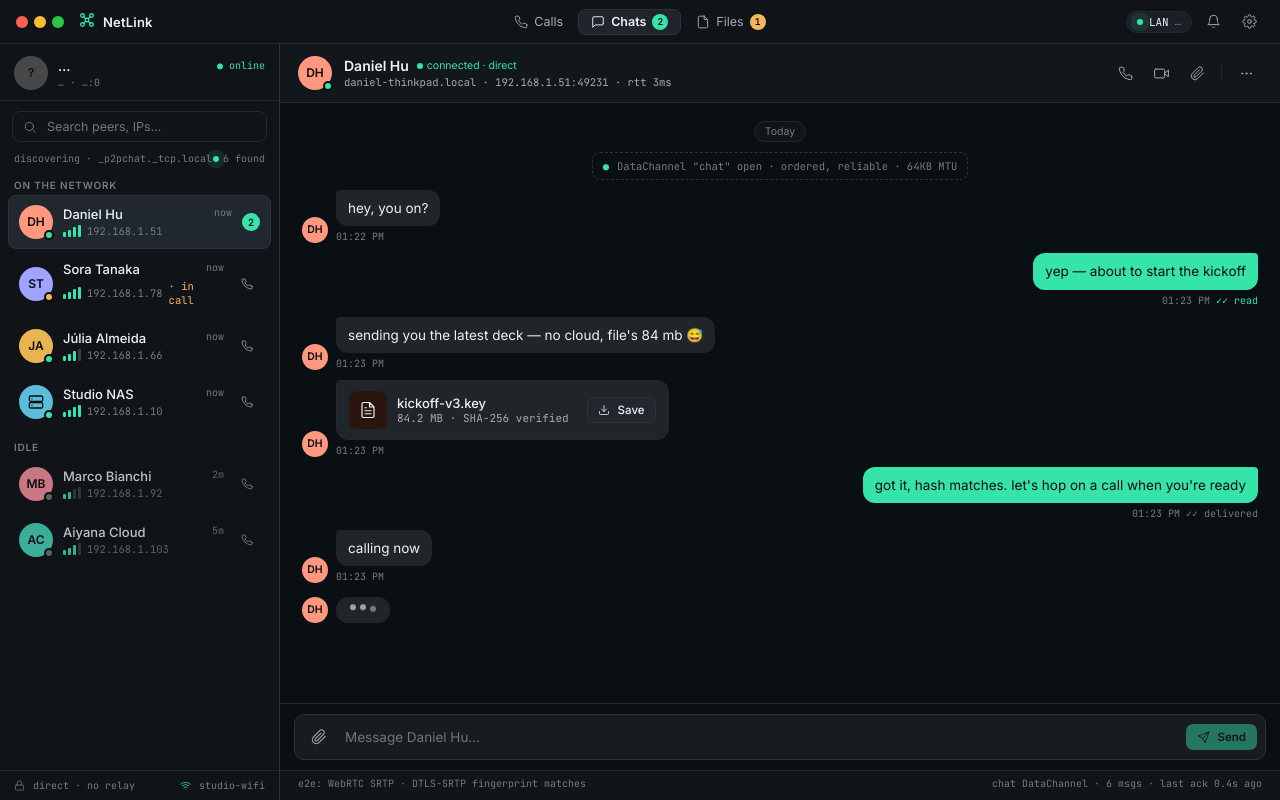
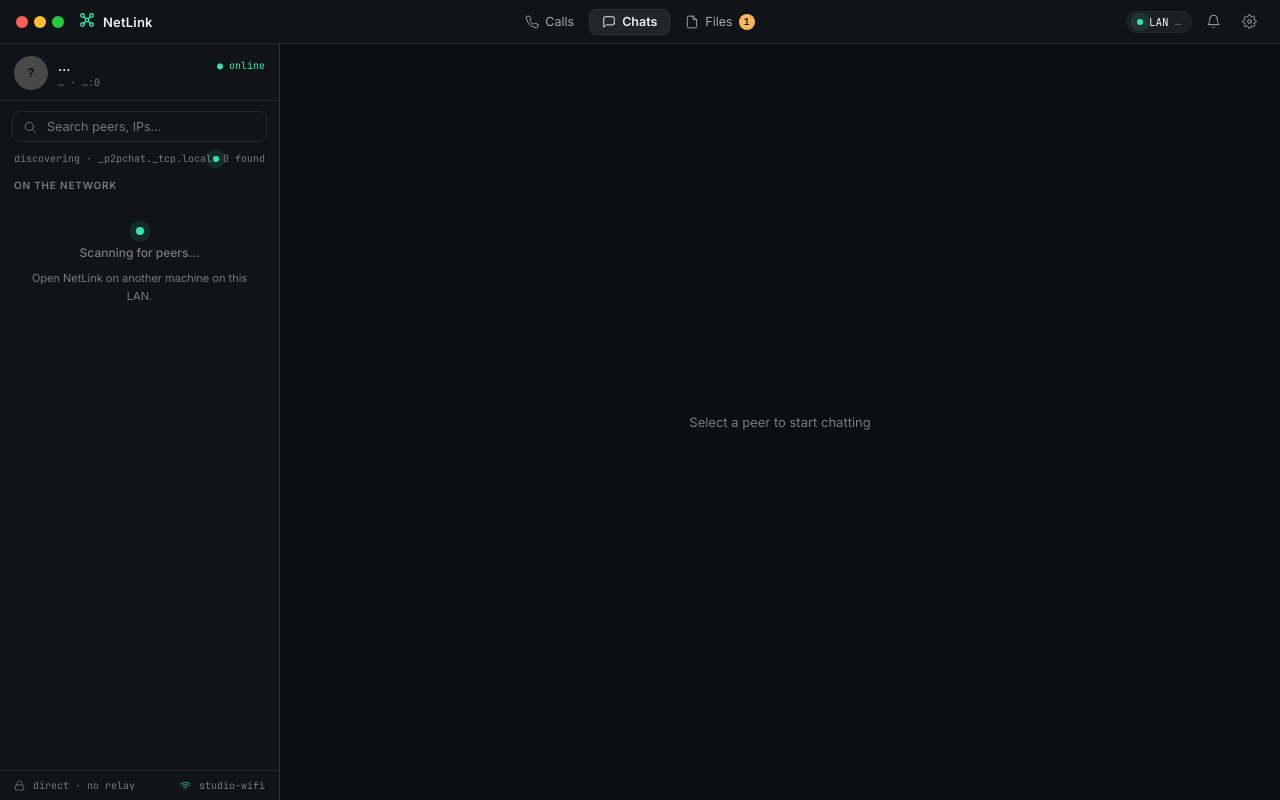
Before and after one commit to kamran202404/NetLink, a React (Vite) app in the folder apps/desktop/: page / in a window 1280 px wide. Built offline with nearby package versions, Linux system fonts and the light colour scheme.

Commit message:
Peer Discovery
Empties mock peer list, wires peer-discovered/peer-lost events

```diff
--- a/apps/desktop/src/App.tsx
+++ b/apps/desktop/src/App.tsx
@@ -1,4 +1,4 @@
-import { useEffect, useRef } from 'react';
+import { useCallback, useEffect, useRef, useState } from 'react';
 import { useSettingsStore } from '@/features/settings/useSettingsStore';
 import { usePeerStore }     from '@/features/peers/usePeerStore';
 import { useCallStore }     from '@/features/calls/useCallStore';
@@ -11,9 +11,12 @@
 import { SettingsModal }    from '@/features/settings/SettingsModal';
 import { IncomingCallModal } from '@/features/calls/IncomingCallModal';
 import { ToastStack, useToasts } from '@/shared/components/Toast';
+import { useTauriEvent }    from '@/tauri/events';
+import type { TauriEvents } from '@/tauri/events';
 import * as Icons from '@/shared/icons';
 import { fmtDuration }      from '@/lib/format';
-import { useState } from 'react';
+import { initialsFromName, colorFromId } from '@/lib/peers';
+import type { Peer }        from '@netlink/core';
 
 type Tab = 'calls' | 'chats' | 'files';
 
@@ -24,6 +27,32 @@
   useEffect(() => {
     useSettingsStore.getState().init().catch(console.error);
   }, []); // eslint-disable-line react-hooks/exhaustive-deps
+
+  // Peer discovery — wire Tauri events to the peer store
+  const handlePeerDiscovered = useCallback((payload: TauriEvents['peer-discovered']) => {
+    const peer: Peer = {
+      id: payload.id,
+      name: payload.name,
+      hostname: payload.hostname,
+      ip: payload.address,
+      port: payload.port,
+      initials: initialsFromName(payload.name),
+      color: colorFromId(payload.id),
+      status: 'online',
+      signal: 4,
+      ping: 0,
+      lastSeen: 'now',
+      unread: 0,
+    };
+    usePeerStore.getState().addPeer(peer);
+  }, []);
+
+  const handlePeerLost = useCallback((payload: TauriEvents['peer-lost']) => {
+    usePeerStore.getState().removePeer(payload.id);
+  }, []);
+
+  useTauriEvent('peer-discovered', handlePeerDiscovered);
+  useTauriEvent('peer-lost', handlePeerLost);
   const { peers, activePeerId, setActivePeer, totalUnread } = usePeerStore();
   const callStore = useCallStore();
   const { messages, sendMessage } = useChatStore();
@@ -35,8 +64,7 @@
   // Simulate an incoming call from Sora for demo — null in production
   const [incomingPeerId, setIncomingPeerId] = useState<string | null>(null);
 
-  const activePeer = peers.find((p) => p.id === activePeerId) ?? peers[0]!;
-  const peerMessages = messages[activePeerId] ?? [];
+  const activePeer = peers.find((p) => p.id === activePeerId) ?? null;
   const offeredCount = transfers.filter((t) => t.state === 'offered').length;
 
   // Apply theme to document root
@@ -105,7 +133,7 @@
     if (action === 'pause')   pauseTransfer(id);
   };
 
-  const showChatPanel = callStore.inCall && tab === 'calls' && callStore.chatPanelOpen;
+  const showChatPanel = callStore.inCall && tab === 'calls' && callStore.chatPanelOpen && activePeer !== null;
 
   return (
     <div style={{ display: 'grid', gridTemplateRows: '44px 1fr', height: '100vh', overflow: 'hidden', background: 'var(--bg)', color: 'var(--text)', fontFamily: 'var(--sans)' }}>
@@ -194,13 +222,21 @@
               />
             )}
             {tab === 'chats' && (
-              <ChatsView
-                peer={activePeer}
-                messages={peerMessages}
-                onSend={(text) => sendMessage(activePeerId, text)}
-                onCall={() => handleCall(activePeerId, false)}
-                onVideo={() => handleCall(activePeerId, true)}
-              />
+              activePeer
+                ? (
+                  <ChatsView
+                    peer={activePeer}
+                    messages={messages[activePeer.id] ?? []}
+                    onSend={(text) => sendMessage(activePeer.id, text)}
+                    onCall={() => handleCall(activePeer.id, false)}
+                    onVideo={() => handleCall(activePeer.id, true)}
+                  />
+                )
+                : (
+                  <div style={{ display: 'flex', alignItems: 'center', justifyContent: 'center', height: '100%', color: 'var(--text-mute)', fontSize: 13 }}>
+                    Select a peer to start chatting
+                  </div>
+                )
             )}
             {tab === 'files' && (
               <FilesView
@@ -212,14 +248,14 @@
           </div>
 
           {/* Embedded chat side panel when in call */}
-          {showChatPanel && (
+          {showChatPanel && activePeer && (
             <aside style={{ borderLeft: '1px solid var(--line)', background: 'var(--bg-2)', minHeight: 0, minWidth: 0, overflow: 'hidden' }}>
               <ChatsView
                 peer={activePeer}
-                messages={peerMessages}
-                onSend={(text) => sendMessage(activePeerId, text)}
-                onCall={() => handleCall(activePeerId, false)}
-                onVideo={() => handleCall(activePeerId, true)}
+                messages={messages[activePeer.id] ?? []}
+                onSend={(text) => sendMessage(activePeer.id, text)}
+                onCall={() => handleCall(activePeer.id, false)}
+                onVideo={() => handleCall(activePeer.id, true)}
                 embedded
                 showTech={false}
               />
--- a/apps/desktop/src/features/chats/ChatsView.tsx
+++ b/apps/desktop/src/features/chats/ChatsView.tsx
@@ -110,15 +110,7 @@
           </div>
         )}
         {messages.map((m) => <MessageBubble key={m.id} msg={m} peer={peer} />)}
-        {/* Typing indicator for Daniel */}
-        {peer.id === '8a4f-2bc1-9d7e-401a' && (
-          <div style={{ display: 'flex', alignItems: 'center', gap: 8, marginTop: 4 }}>
-            <Avatar peer={peer} size="sm" showStatus={false} />
-            <div style={{ padding: '10px 14px', borderRadius: 12, background: 'oklch(0.26 0.012 250)', display: 'inline-flex', gap: 4 }}>
-              <TypingDot delay={0} /><TypingDot delay={0.15} /><TypingDot delay={0.3} />
-            </div>
-          </div>
-        )}
+        {/* Typing indicator — wired in Phase E when DataChannel is live */}
       </div>
 
       {/* Input */}
--- a/apps/desktop/src/features/peers/PeerList.tsx
+++ b/apps/desktop/src/features/peers/PeerList.tsx
@@ -51,7 +51,7 @@
 interface PeerListProps {
   peers: Peer[];
   local: LocalPeer;
-  activePeerId: string;
+  activePeerId: string | null;
   onSelect: (id: string) => void;
   onCall: (id: string) => void;
 }
@@ -118,7 +118,17 @@
             </div>
           </>
         )}
-        {filtered.length === 0 && <div style={{ padding: '24px 8px', textAlign: 'center', color: 'var(--text-mute)', fontSize: 12 }}>No peers match "{query}".</div>}
+        {filtered.length === 0 && (
+          query
+            ? <div style={{ padding: '24px 8px', textAlign: 'center', color: 'var(--text-mute)', fontSize: 12 }}>No peers match &ldquo;{query}&rdquo;.</div>
+            : (
+              <div style={{ padding: '32px 14px', display: 'flex', flexDirection: 'column', alignItems: 'center', gap: 10, color: 'var(--text-mute)', textAlign: 'center' }}>
+                <span style={{ width: 8, height: 8, borderRadius: 4, background: 'var(--accent)', animation: 'pulse 1.6s ease-out infinite', display: 'inline-block' }} />
+                <div style={{ fontSize: 12, fontWeight: 500 }}>Scanning for peers…</div>
+                <div style={{ fontSize: 11, lineHeight: 1.6 }}>Open NetLink on another machine on this LAN.</div>
+              </div>
+            )
+        )}
       </div>
 
       {/* Footer */}
--- a/apps/desktop/src/features/peers/usePeerStore.ts
+++ b/apps/desktop/src/features/peers/usePeerStore.ts
@@ -1,19 +1,9 @@
 import { create } from 'zustand';
 import type { Peer } from '@netlink/core';
 
-// Mock peers matching docs/design/data.jsx
-const MOCK_PEERS: Peer[] = [
-  { id: '8a4f-2bc1-9d7e-401a', name: 'Daniel Hu',     hostname: 'daniel-thinkpad.local', ip: '192.168.1.51', port: 49231, os: 'Linux',       initials: 'DH', color: 'oklch(0.78 0.13 35)',  status: 'online',  signal: 4, ping: 3,  lastSeen: 'now', unread: 2 },
-  { id: 'f019-cc20-7a3b-8845', name: 'Sora Tanaka',   hostname: 'sora-precision.local',  ip: '192.168.1.78', port: 52001, os: 'Windows 11',   initials: 'ST', color: 'oklch(0.75 0.13 280)', status: 'in-call', signal: 4, ping: 5,  lastSeen: 'now', unread: 0 },
-  { id: '26c3-1118-bb0e-9911', name: 'Júlia Almeida', hostname: 'julia-mbp.local',       ip: '192.168.1.66', port: 50112, os: 'macOS 14.2',   initials: 'JA', color: 'oklch(0.80 0.13 80)',  status: 'online',  signal: 3, ping: 8,  lastSeen: 'now', unread: 0 },
-  { id: '7715-90fa-ab32-cc01', name: 'Studio NAS',    hostname: 'studio-nas.local',      ip: '192.168.1.10', port: 51200, os: 'Linux',         initials: 'NA', color: 'oklch(0.75 0.10 220)', status: 'online',  signal: 4, ping: 1,  lastSeen: 'now', unread: 0, isService: true },
-  { id: '31df-2200-49ee-7780', name: 'Marco Bianchi', hostname: 'marco-laptop.local',    ip: '192.168.1.92', port: 50988, os: 'Windows 10',    initials: 'MB', color: 'oklch(0.78 0.13 12)',  status: 'idle',    signal: 2, ping: 22, lastSeen: '2m',  unread: 0 },
-  { id: '9921-baf0-1c33-66de', name: 'Aiyana Cloud',  hostname: 'aiyana-fedora.local',   ip: '192.168.1.103',port: 51331, os: 'Linux',         initials: 'AC', color: 'oklch(0.80 0.13 175)', status: 'idle',    signal: 3, ping: 11, lastSeen: '5m',  unread: 0 },
-];
-
 export interface PeerStoreState {
   peers: Peer[];
-  activePeerId: string;
+  activePeerId: string | null;
   setActivePeer: (id: string) => void;
   addPeer: (peer: Peer) => void;
   removePeer: (id: string) => void;
@@ -22,12 +12,30 @@
 }
 
 export const usePeerStore = create<PeerStoreState>()((set, get) => ({
-  peers: MOCK_PEERS,
-  activePeerId: MOCK_PEERS[0]!.id,
+  peers: [],
+  activePeerId: null,
+
   setActivePeer: (id) => set({ activePeerId: id }),
-  addPeer: (peer) => set((s) => ({ peers: [...s.peers, peer] })),
-  removePeer: (id) => set((s) => ({ peers: s.peers.filter((p) => p.id !== id) })),
+
+  addPeer: (peer) =>
+    set((s) => ({
+      peers: [...s.peers, peer],
+      // Auto-select the first peer that arrives so the UI isn't stuck on null.
+      activePeerId: s.activePeerId ?? peer.id,
+    })),
+
+  removePeer: (id) =>
+    set((s) => {
+      const peers = s.peers.filter((p) => p.id !== id);
+      const activePeerId =
+        s.activePeerId === id ? (peers[0]?.id ?? null) : s.activePeerId;
+      return { peers, activePeerId };
+    }),
+
   updatePeer: (id, patch) =>
-    set((s) => ({ peers: s.peers.map((p) => (p.id === id ? { ...p, ...patch } : p)) })),
+    set((s) => ({
+      peers: s.peers.map((p) => (p.id === id ? { ...p, ...patch } : p)),
+    })),
+
   totalUnread: () => get().peers.reduce((sum, p) => sum + p.unread, 0),
 }));
--- a/apps/desktop/src/tauri/events.ts
+++ b/apps/desktop/src/tauri/events.ts
@@ -4,7 +4,7 @@
 // All Rust → frontend events. Add new events here — one line per event.
 // The hook below is generic; no other files need to change when events are added.
 export interface TauriEvents {
-  'peer-discovered': { id: string; name: string; address: string; port: number };
+  'peer-discovered': { id: string; name: string; hostname: string; address: string; port: number };
   'peer-lost':       { id: string };
   'signaling-message-received': { fromPeerId: string; payload: string };
   'call-requested':  { fromPeerId: string; signalingAddress: string };
--- a/packages/core/src/types.ts
+++ b/packages/core/src/types.ts
@@ -7,7 +7,7 @@
   hostname: string;
   ip: string;
   port: number;
-  os: string;
+  os?: string;
   initials: string;
   color: string;
   status: 'online' | 'idle' | 'in-call' | 'offline';
```
Also changed, not shown: 2 other files (tests, documents, lock files or other folders).
